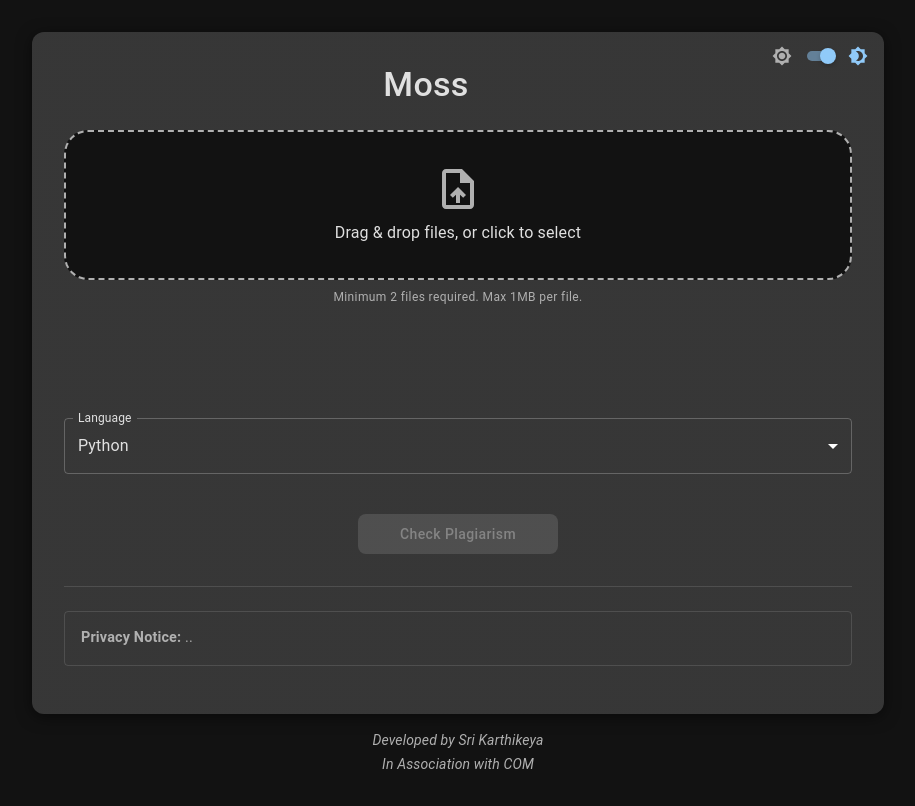
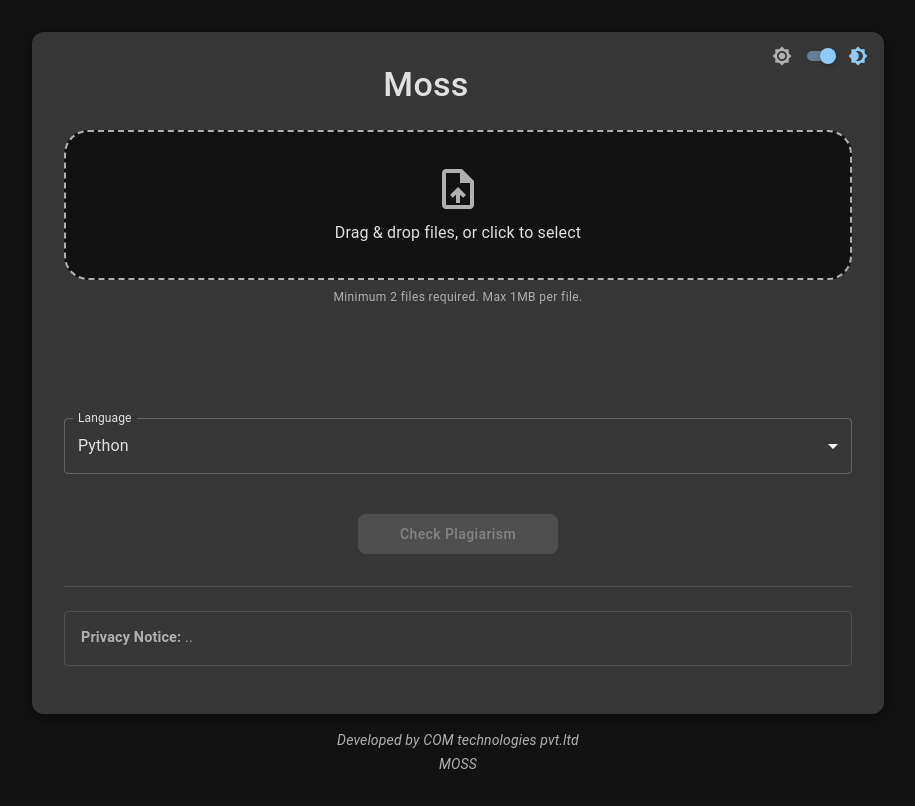
Before and after one commit to KarthikeyaAnna/moss-plagiarism-checker, a React (Create React App) app in the folder frontend/: page / in a window 1280 px wide. Shown: the whole page, without its empty margins (182-1097 px from the left). Built offline with nearby package versions, Linux system fonts and the light colour scheme.

Commit message:
Update App.js

```diff
--- a/frontend/src/App.js
+++ b/frontend/src/App.js
@@ -466,8 +466,8 @@
         </Paper>
 
         {/* Developer Credit (remains the same) */}
-        <Typography variant="body2" color="text.secondary" align="center" sx={{ mt: 2, fontStyle: 'italic' }} > Developed by Sri Karthikeya </Typography>
-        <Typography variant="body2" color="text.secondary" align="center" sx={{ mt: 0.5, fontStyle: 'italic' }} > In Association with COM </Typography>
+        <Typography variant="body2" color="text.secondary" align="center" sx={{ mt: 2, fontStyle: 'italic' }} > Developed by COM technologies pvt.ltd </Typography>
+        <Typography variant="body2" color="text.secondary" align="center" sx={{ mt: 0.5, fontStyle: 'italic' }} > MOSS </Typography>
 
 
         {/* Snackbar (remains the same) */}
```
